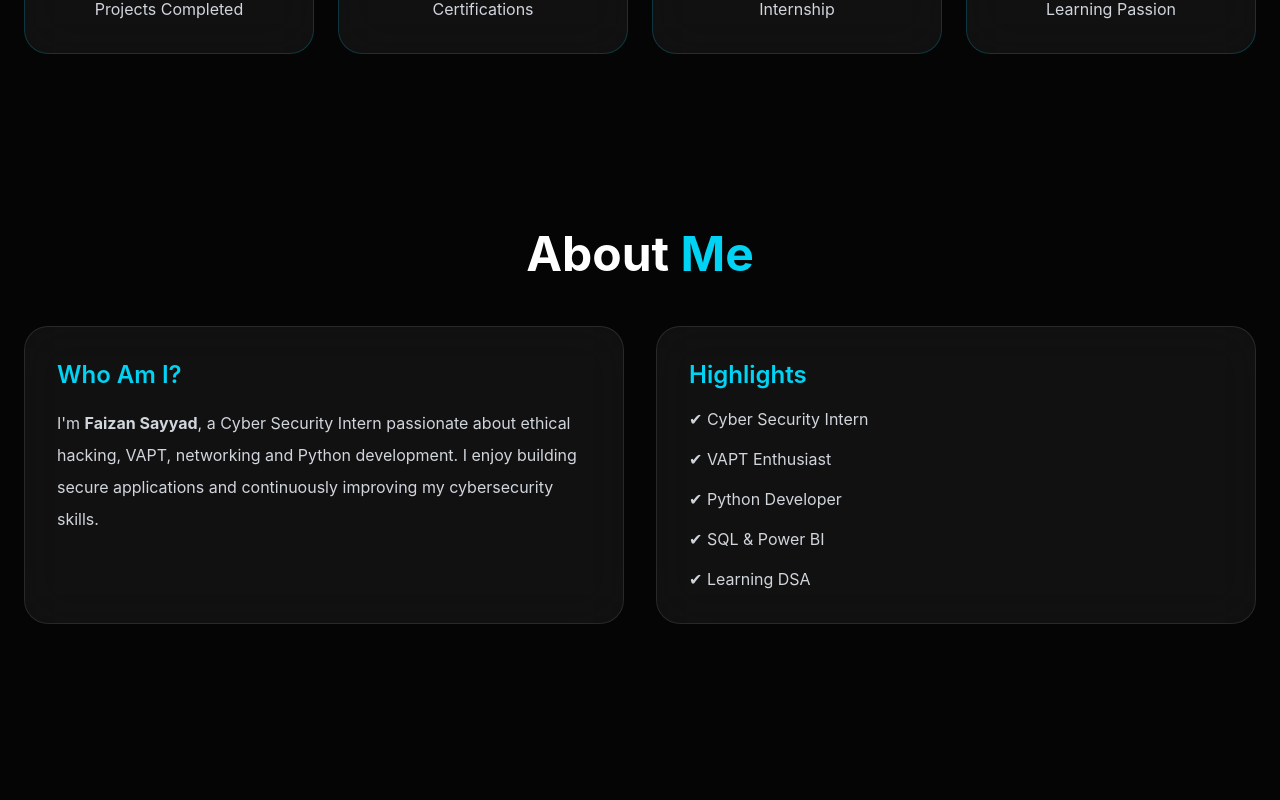
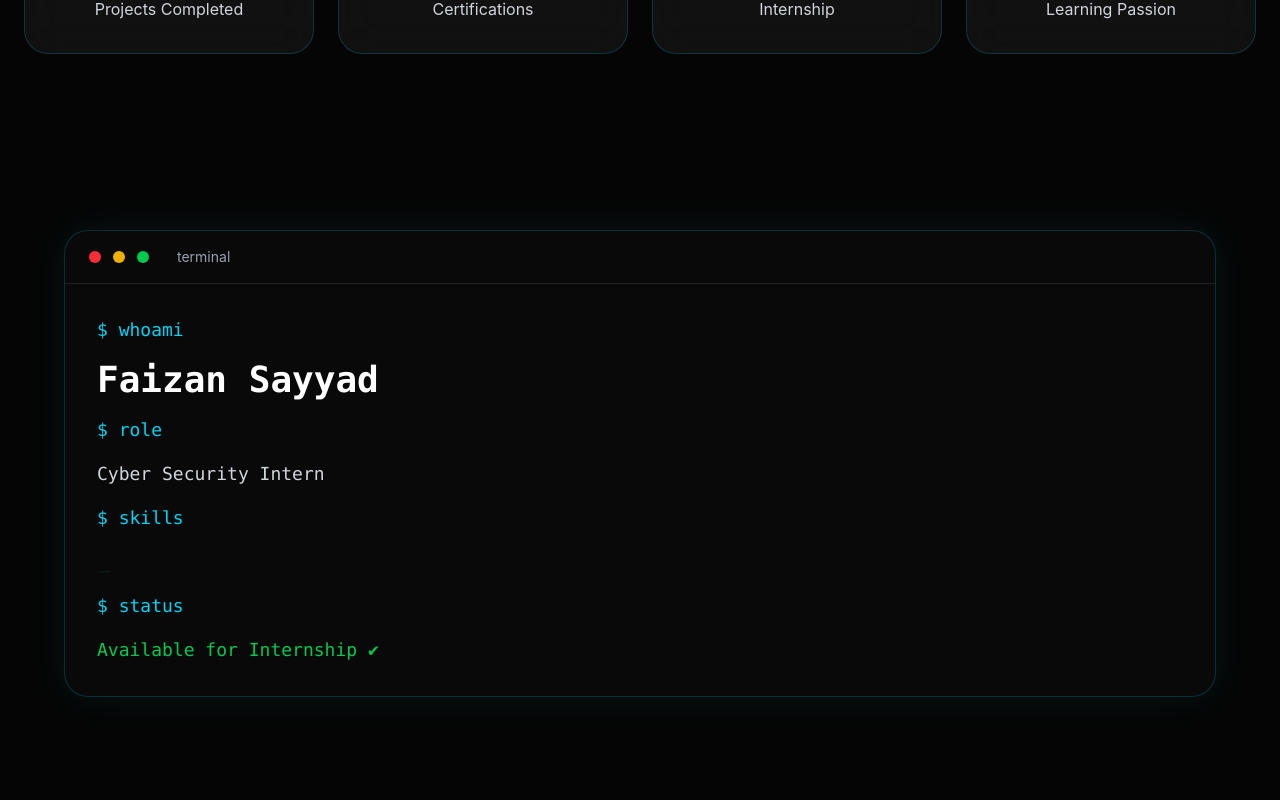
Before and after one commit to faizansayyad7/Portfolio, a React app: page / in a window 1280 px wide. Shown: the part 1120-1920 px from the top of the page. Built offline with nearby package versions, Linux system fonts and the light colour scheme; the HTML template or start-up script is replaced by a standard one.

Commit message:
Added Cyber Terminal Section

```diff
--- a/src/App.jsx
+++ b/src/App.jsx
@@ -3,6 +3,7 @@ import { useEffect, useState } from "react";
 import Navbar from "./components/Navbar";
 import Hero from "./components/Hero";
 import Stats from "./components/Stats";
+import Terminal from "./components/Terminal";
 import About from "./components/About";
 import Skills from "./components/Skills";
 import Projects from "./components/Projects";
@@ -49,6 +50,7 @@ function App() {
         <Navbar />
         <Hero />
         <Stats />
+        <Terminal />
         <About />
         <Skills />
         <Projects />
--- /dev/null
+++ b/src/components/Terminal.jsx
@@ -0,0 +1,87 @@
+import { motion } from "framer-motion";
+import { Typewriter } from "react-simple-typewriter";
+
+export default function Terminal() {
+  return (
+    <section className="py-24 px-6">
+
+      <motion.div
+        initial={{ opacity: 0, y: 60 }}
+        whileInView={{ opacity: 1, y: 0 }}
+        viewport={{ once: true }}
+        transition={{ duration: .7 }}
+        className="mx-auto max-w-6xl overflow-hidden rounded-3xl border border-cyan-400/20 bg-[#0b0b0b]/90 shadow-[0_0_40px_rgba(34,211,238,.08)]"
+      >
+
+        {/* Top Bar */}
+
+        <div className="flex items-center gap-3 border-b border-white/10 px-6 py-4">
+
+          <div className="h-3 w-3 rounded-full bg-red-500"></div>
+          <div className="h-3 w-3 rounded-full bg-yellow-500"></div>
+          <div className="h-3 w-3 rounded-full bg-green-500"></div>
+
+          <span className="ml-4 text-sm text-gray-400">
+            terminal
+          </span>
+
+        </div>
+
+        {/* Terminal Body */}
+
+        <div className="space-y-4 p-8 font-mono text-sm md:text-lg">
+
+          <p className="text-cyan-400">
+            $ whoami
+          </p>
+
+          <h2 className="text-4xl font-bold text-white">
+            Faizan Sayyad
+          </h2>
+
+          <p className="text-cyan-400">
+            $ role
+          </p>
+
+          <p className="text-gray-300">
+            Cyber Security Intern
+          </p>
+
+          <p className="text-cyan-400">
+            $ skills
+          </p>
+
+          <p className="text-green-400">
+            <Typewriter
+              words={[
+                "Python",
+                "Linux",
+                "Networking",
+                "Ethical Hacking",
+                "VAPT",
+                "SQL",
+                "React.js",
+              ]}
+              loop={0}
+              cursor
+              cursorStyle="_"
+              typeSpeed={80}
+              deleteSpeed={40}
+            />
+          </p>
+
+          <p className="text-cyan-400">
+            $ status
+          </p>
+
+          <p className="text-green-500">
+            Available for Internship ✔
+          </p>
+
+        </div>
+
+      </motion.div>
+
+    </section>
+  );
+}
```
